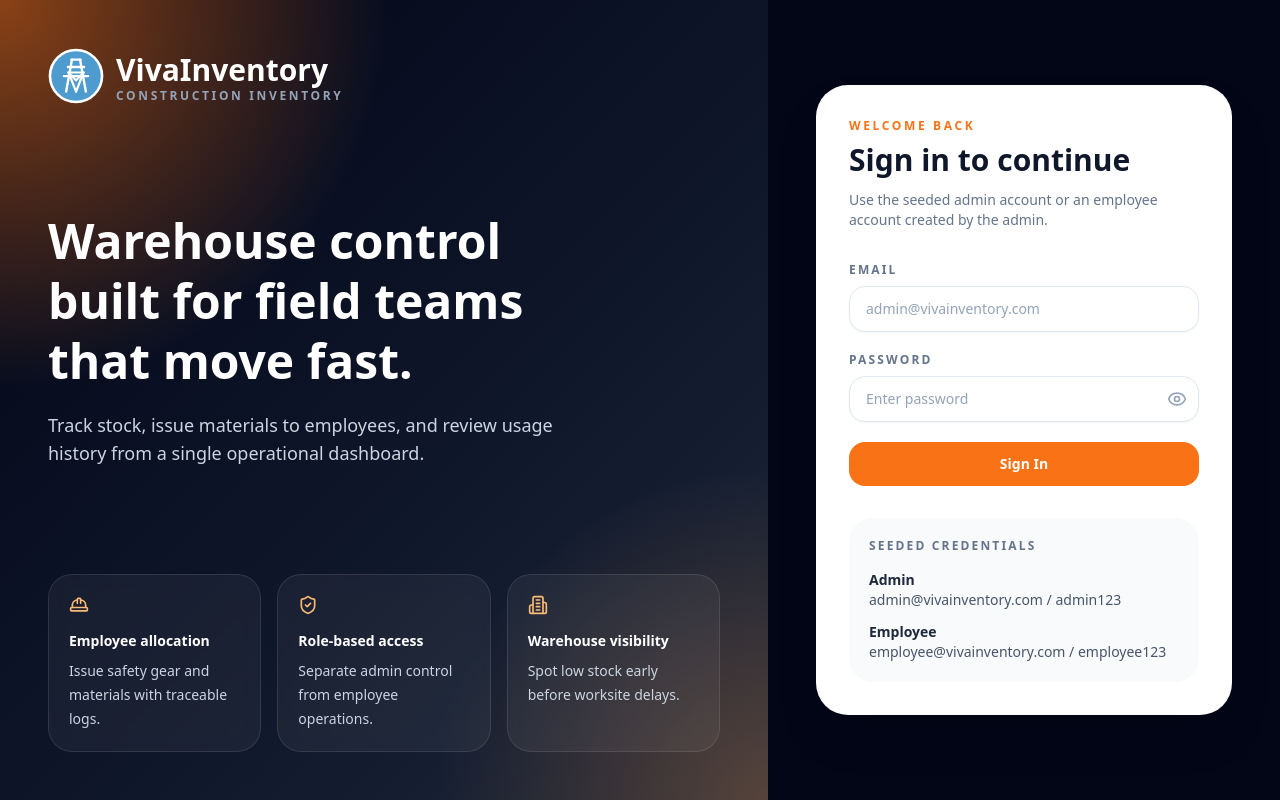
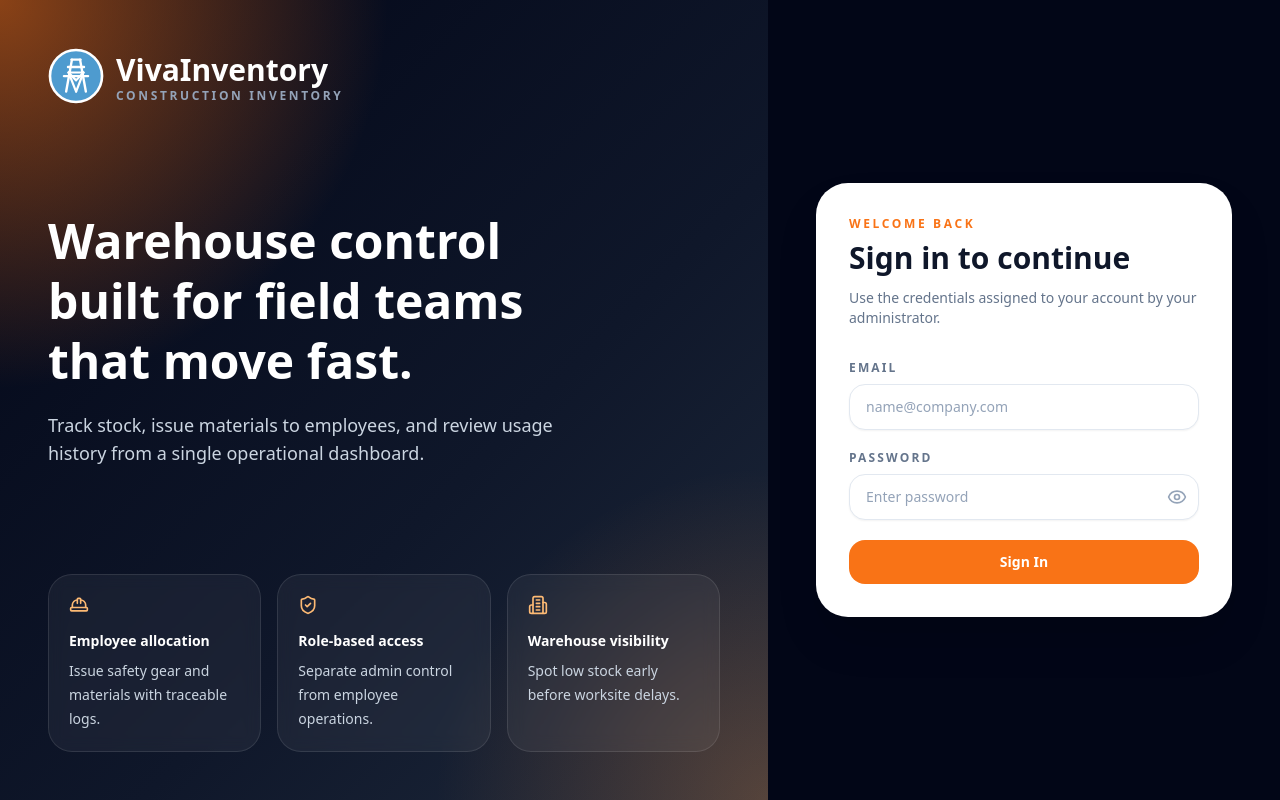
Before and after one commit to Munalthapa710/vivainventory, a Next.js app: page /login in a window 1280 px wide. Built offline with nearby package versions, Linux system fonts and the light colour scheme; no server answers.

Commit message:
chore: remove exposed seeded credentials

```diff
--- a/app/(auth)/login/page.jsx
+++ b/app/(auth)/login/page.jsx
@@ -157,8 +157,8 @@ export default function LoginPage() {
               </p>
               <h1 className="mt-2 text-3xl font-bold">Sign in to continue</h1>
               <p className="mt-3 text-sm text-slate-500">
-                Use the seeded admin account or an employee account created by
-                the admin.
+                Use the credentials assigned to your account by your
+                administrator.
               </p>
               <div className="mt-5">
                 <PwaInstallButton variant="secondary" />
@@ -171,7 +171,7 @@ export default function LoginPage() {
                 <input
                   className="input"
                   type="email"
-                  placeholder="admin@vivainventory.com"
+                  placeholder="name@company.com"
                   value={form.email}
                   onChange={(event) =>
                     setForm((current) => ({
@@ -217,22 +217,6 @@ export default function LoginPage() {
                 {loading ? "Signing in..." : "Sign In"}
               </button>
             </form>
-
-            <div className="mt-8 rounded-3xl bg-slate-50 p-5">
-              <p className="text-xs font-semibold uppercase tracking-[0.18em] text-slate-500">
-                Seeded Credentials
-              </p>
-              <div className="mt-4 space-y-3 text-sm text-slate-600">
-                <div>
-                  <p className="font-semibold text-slate-800">Admin</p>
-                  <p>admin@vivainventory.com / admin123</p>
-                </div>
-                <div>
-                  <p className="font-semibold text-slate-800">Employee</p>
-                  <p>employee@vivainventory.com / employee123</p>
-                </div>
-              </div>
-            </div>
           </div>
         </section>
       </div>
```
Also changed, not shown: lib/seed.js, 1 other file (tests, documents, lock files or other folders).
